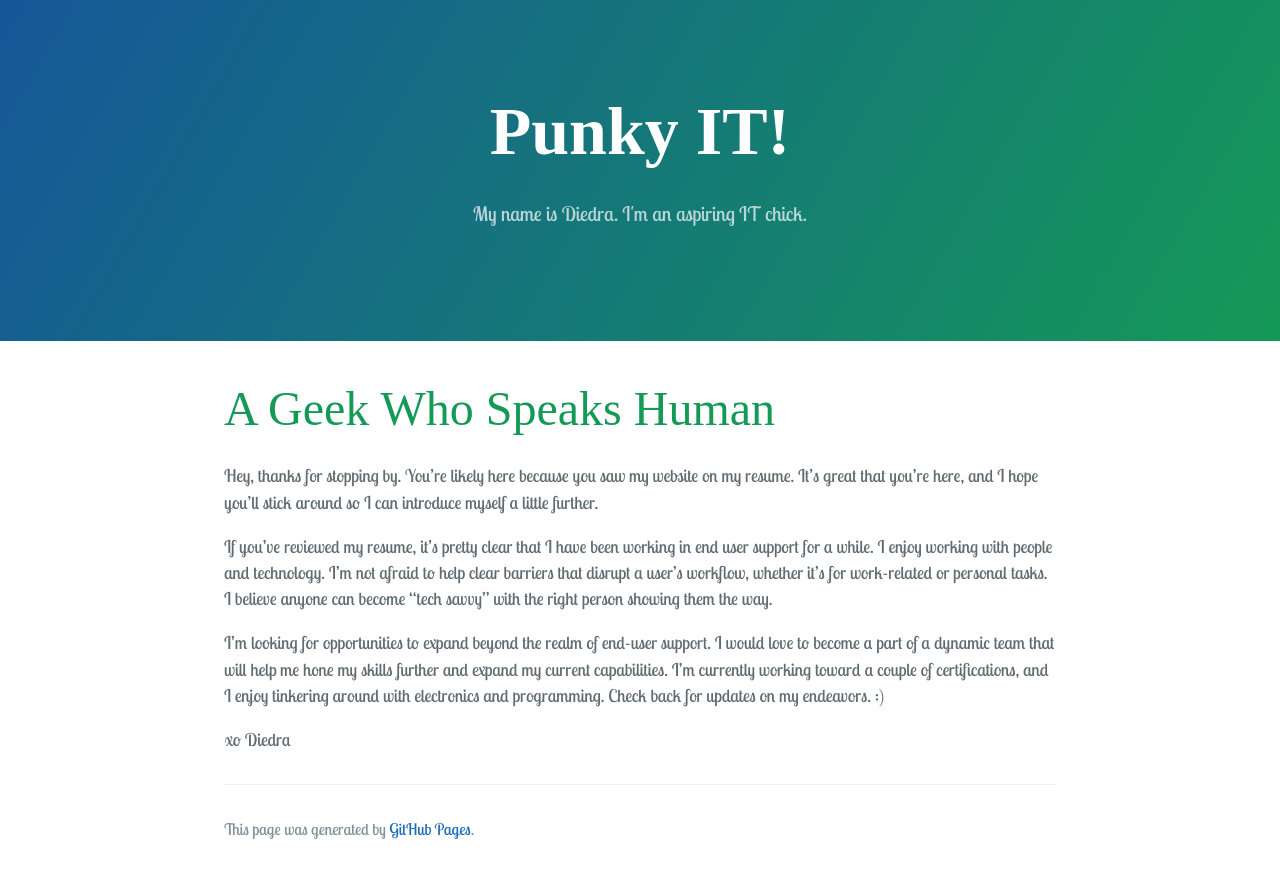
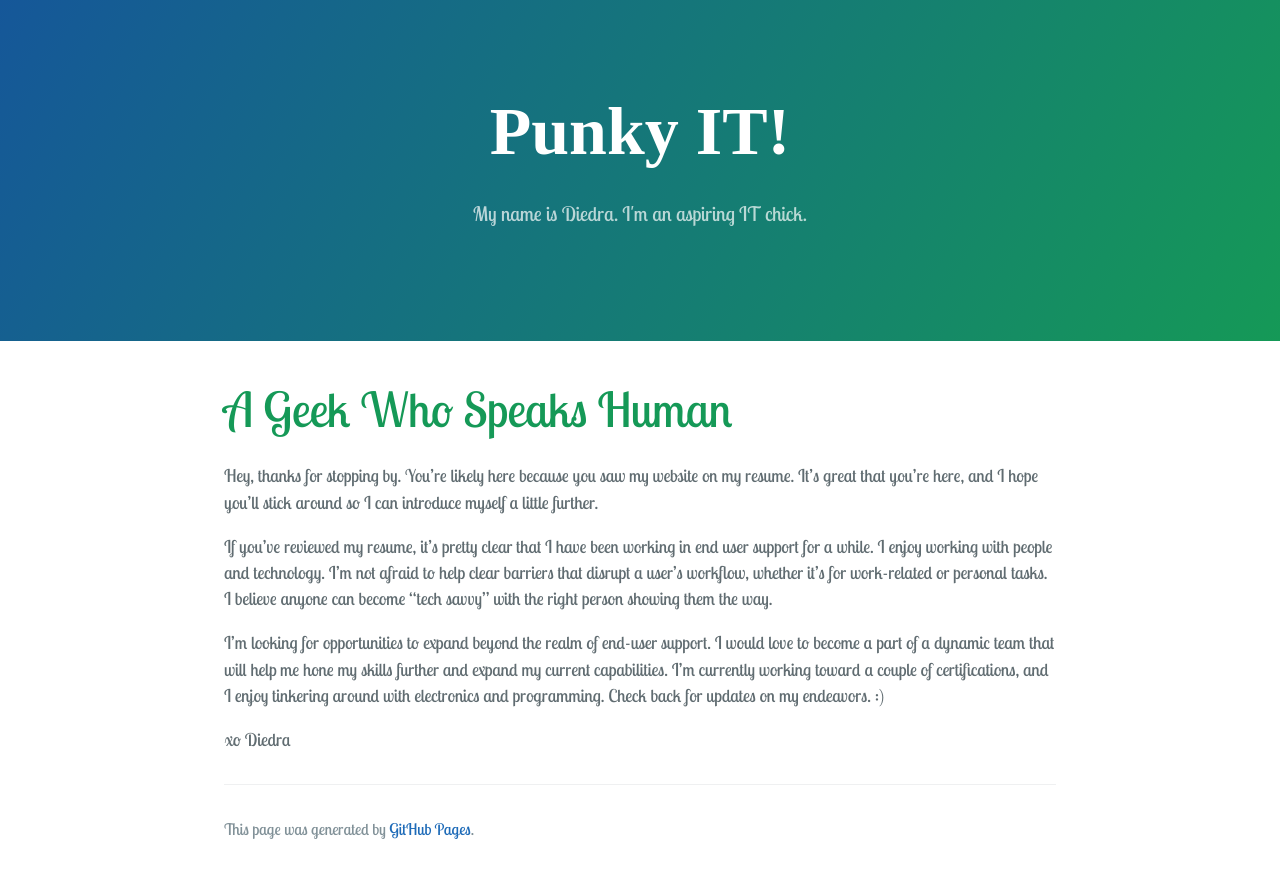
Before and after one commit to punkyit/punkyit.github.io, a Jekyll site: the page built from index.md, in a window 1280 px wide. Shown: the top 878 px of the page. Built offline with Jekyll 4.4.1, drawn with Linux system fonts in a browser that asks for light colours; some web fonts are replaced; our own code applies the rules of GitHub Pages for plain Markdown files.

Commit message:
Update style.scss

```diff
--- a/assets/css/style.scss
+++ b/assets/css/style.scss
@@ -20,12 +20,12 @@ h2 {
 }
 
 h3 {
-  font-family: 'Nixie One', serif;
+  font-family: 'Lobster Two', serif;
   font-size: 48px;
 }
 
 h4 {
-  font-family: 'Lobster Two', serif;
+  font-family: 'Nixie One', serif;
   font-size: 48px;
 }
 
```
